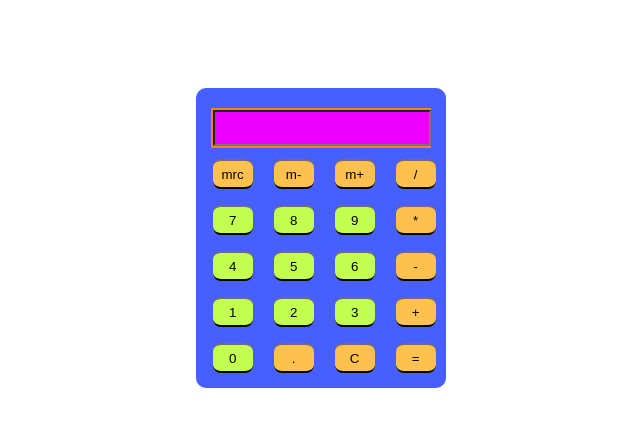
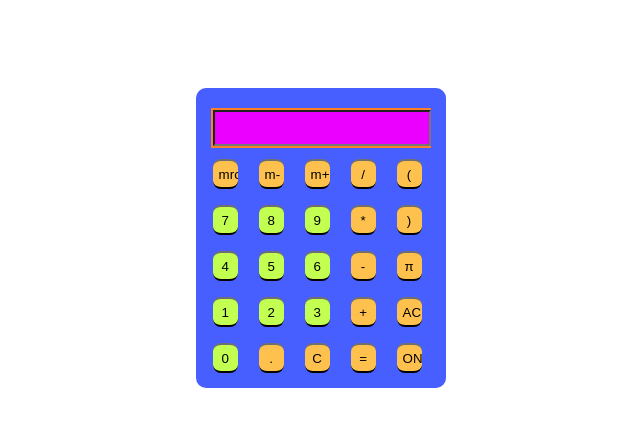
Before and after one commit to chickendumplings/Calculator, a plain HTML site: page index.html in a window 1280 px wide. Shown: the whole page, without its empty margins (318-958 px from the left). Drawn offline with Linux system fonts and the light colour scheme.

Commit message:
added new buttons

```diff
--- a/calculator.css
+++ b/calculator.css
@@ -35,7 +35,7 @@
 	top: 15px;
 }
 .button {
-	width: 40px;
+	width: 25px;
 	height: 30px;
 	border: none;
 	border-radius: 8px;
--- a/index.html
+++ b/index.html
@@ -19,33 +19,35 @@
 			<input type="button" class="button operator" value="m-" onclick="alert('Not yet implemented')">
 			<input type="button" class="button operator" value="m+" onclick="alert('Not yet implemented')">
 			<input type="button" class="button operator" value="/" onclick="v('/')">
-
+			<input type="button" class="button operator" value="(" onclick="v('(')">
 	</p>
 	<p>
 			<input type="button" class="button function" value="7" onClick="v('7')">
 			<input type="button" class="button function" value="8" onClick="v('8')">
 			<input type="button" class="button function" value="9" onClick="v('9')">
 			<input type="button" class="button operator" value="*" onClick="v('*')">
-
+			<input type="button" class="button operator" value=")" onclick="v(')')">
 	</p>
 	<p>
 			<input type="button" class="button function" value="4" onClick="v('4')">
 			<input type="button" class="button function" value="5" onClick="v('5')">
 			<input type="button" class="button function" value="6" onClick="v('6')">
-			<input type="button" class="button operator	xz" value="-" onClick="v('-')">
-
+			<input type="button" class="button operator	" value="-" onClick="v('-')">
+			<input type="button" class="button operator" value="π" onclick="v('π')">
 	</p>
 	<p>
 			<input type="button" class="button function" value="1" onClick="v('1')">
 			<input type="button" class="button function" value="2" onClick="v('2')">
 			<input type="button" class="button function" value="3" onClick="v('3')">
 			<input type="button" class="button operator" value="+" onClick="v(+')">
+			<input type="button" class="button operator" value="AC" onclick="d(' ')">
 	</p>
 	<p>
 			<input type="button" class="button function" value="0" onClick="v('0')">
 			<input type="button" class="button operator" value="." onClick="v('.')">
 			<input type="button" class="button operator" value="C" onClick="d( ' ' )">
 			<input type="button" class="button operator" value="=" onClick="e() ">
+			<input type="button" class="button operator" value="ON" onclick="d(' ')">
 	</p>
 		</div>
 	</div>
```
Also changed, not shown: calculator.js (line endings or trailing spaces).
